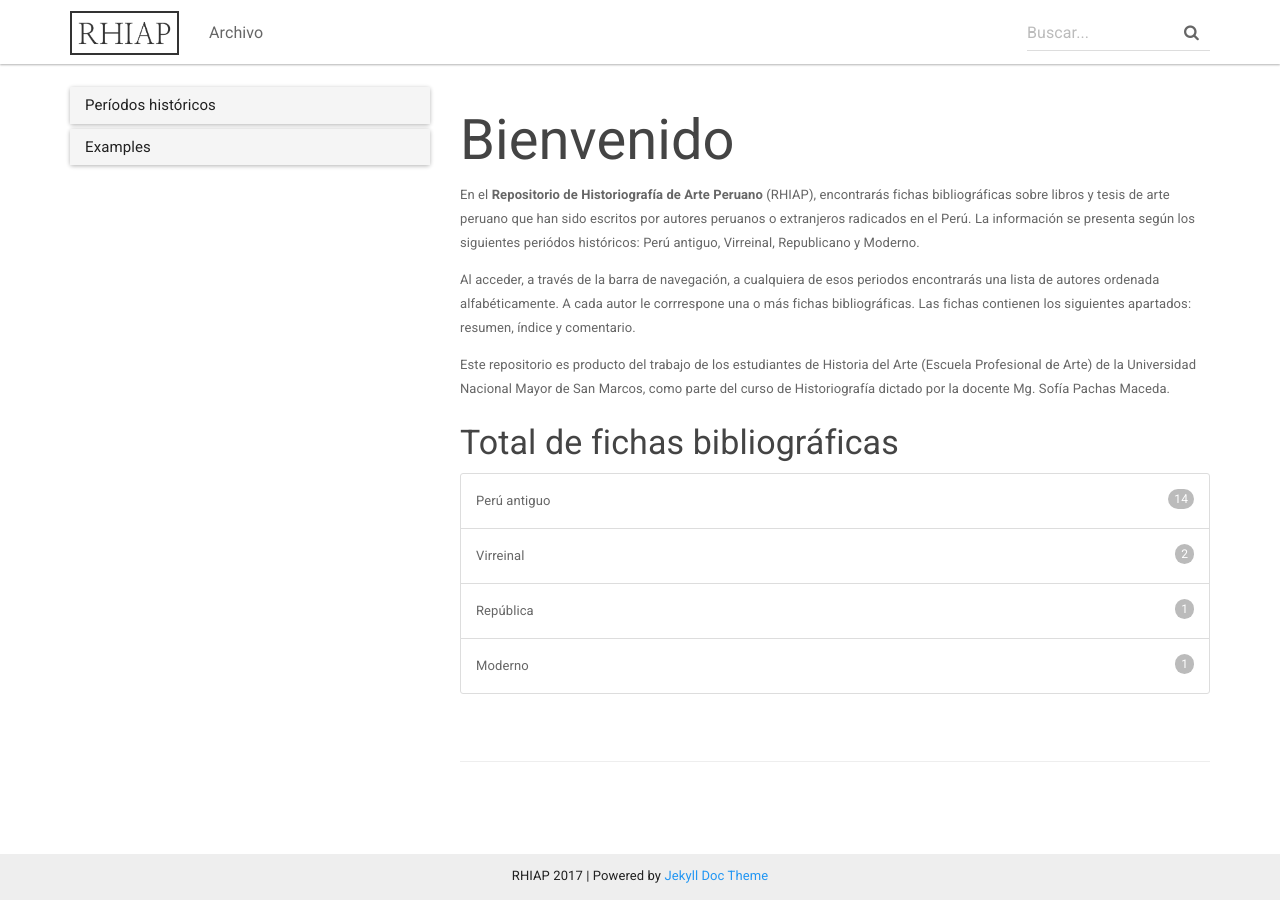
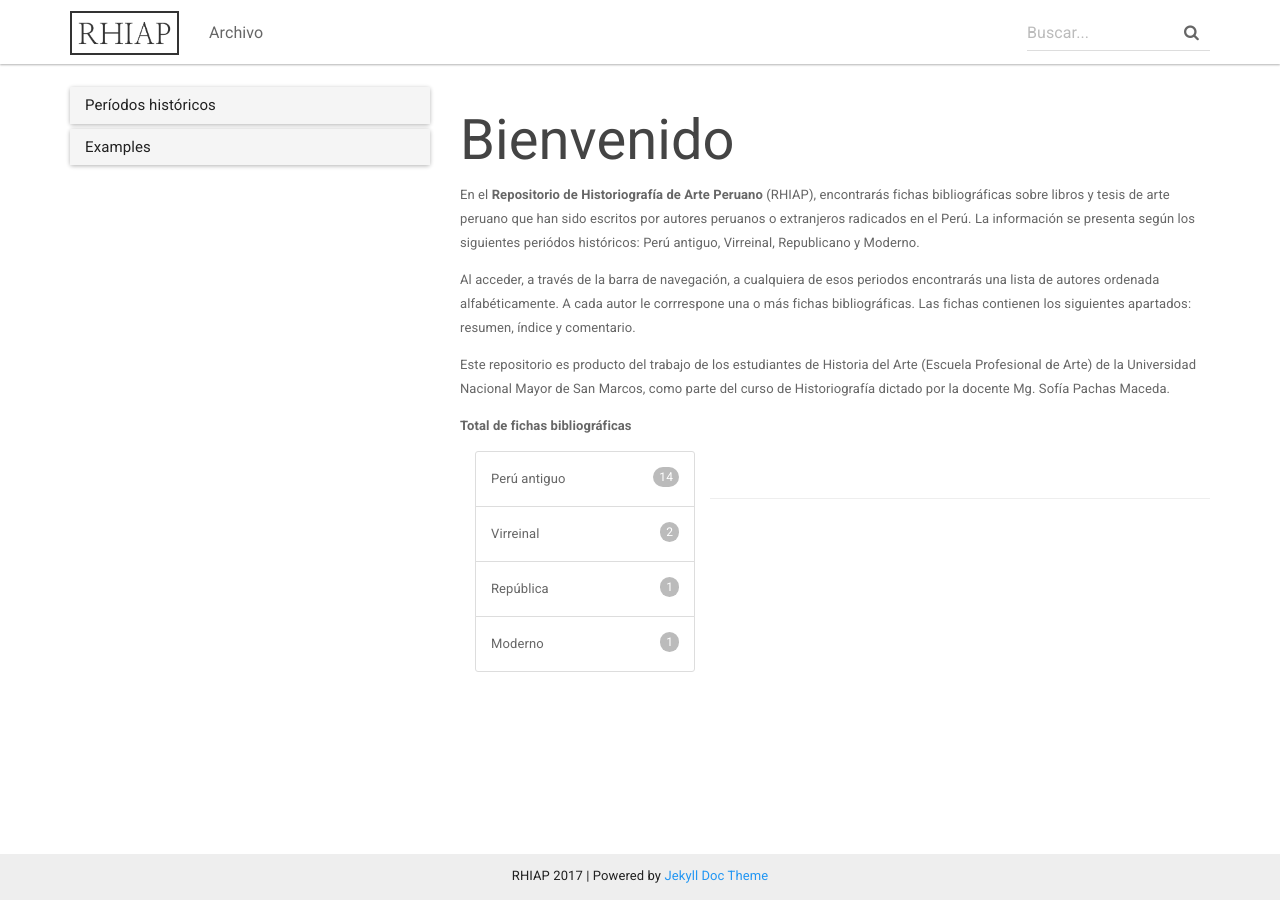
Before and after one commit to RHIAP/RHIAP.github.io, a Jekyll site: the page built from _archivo/index.md, in a window 1280 px wide. Built offline with Jekyll 4.4.1, drawn with Linux system fonts in a browser that asks for light colours; nearby versions of some CDN libraries.

Commit message:
Update index.md
t

```diff
--- a/_archivo/index.md
+++ b/_archivo/index.md
@@ -10,7 +10,10 @@ Al acceder, a través de la barra de navegación, a cualquiera de esos periodos
 
 Este repositorio es producto del trabajo de los estudiantes de Historia del Arte (Escuela Profesional de Arte) de la Universidad Nacional Mayor de San Marcos, como parte del curso de Historiografía dictado por la docente Mg. Sofía Pachas Maceda.
 
-### Total de fichas bibliográficas
+**Total de fichas bibliográficas**
+
+<div class="col-lg-4">
+<div class="bs-component">
 
 <ul class="list-group">
   <li class="list-group-item">
@@ -26,3 +29,5 @@ Este repositorio es producto del trabajo de los estudiantes de Historia del Arte
      <span class="badge">1</span> Moderno
   </li>
 </ul>
+</div>
+</div>
```
